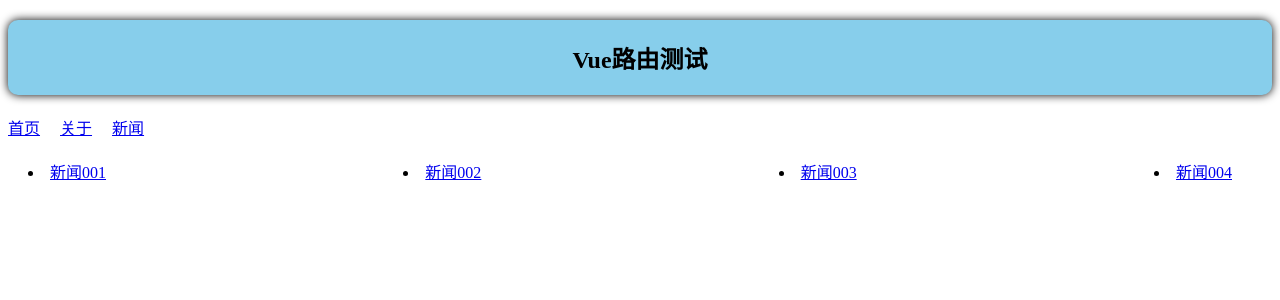
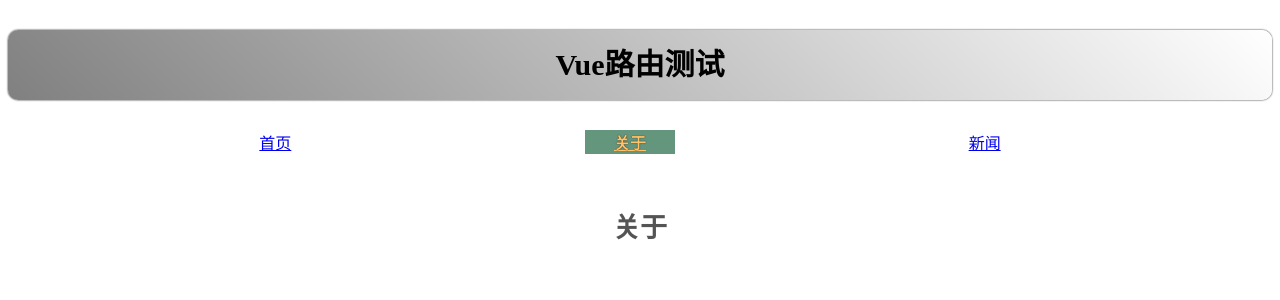
Before and after one commit to Ada-design/qianduan, a Vue app in the folder hello_vue3/: page /about in a window 1280 px wide. Shown: the top 300 px of the page. Built offline with nearby package versions, Linux system fonts and the light colour scheme.

Commit message:
样式的修改

```diff
--- a/hello_vue3/src/App.vue
+++ b/hello_vue3/src/App.vue
@@ -7,8 +7,8 @@
       <!-- to="/" 字符串写法 -->
       <!-- :to="{path:'/about'}" :to="{name:'news'}" 对象式写法  -->
       <RouterLink to="/" active-class="active">首页</RouterLink>
-      <RouterLink :to="{path:'/about'}" active-class="active" >关于</RouterLink>
-      <RouterLink :to="{name:'news'}" active-class="active" >新闻</RouterLink>
+      <RouterLink :to="{ path: '/about' }" active-class="active">关于</RouterLink>
+      <RouterLink :to="{ name: 'news' }" active-class="active">新闻</RouterLink>
     </div>
     <!-- 展示区 -->
     <div class="main-content">
@@ -24,13 +24,44 @@ import { RouterView, RouterLink } from 'vue-router'
 /* 样式 */
 .title {
   text-align: center;
-  background-color: skyblue;
-  box-shadow: 0 0 10px;
+  word-spacing: 5px;
+  margin: 30px 0;
+  height: 70px;
+  line-height: 70px;
+  background-image: linear-gradient(45deg, gray, white);
   border-radius: 10px;
-  padding: 20px;
+  box-shadow: 0 0 2px;
+  font-size: 30px;
 }
 
 a {
   margin-right: 20px;
 }
+
+.navigate {
+  display: flex;
+  justify-content: space-around;
+  margin: 0 100px;
+}
+
+.navigate a {
+  display: block;
+  text-align: center;
+  width: 90px;
+}
+
+.navigate a.active {
+  background-color: #64967E;
+  color: #ffc268;
+  font-weight: 900;
+  text-shadow: 0 0 1px black;
+  font-family: '微软雅黑';
+}
+
+.main-content {
+  margin: 0 auto;
+  margin-top: 30px;
+  border-radius: 10px;
+  width: 80%;
+}
 </style>
--- a/hello_vue3/src/router/index.ts
+++ b/hello_vue3/src/router/index.ts
@@ -23,6 +23,7 @@ const router = createRouter({
             path: '/news', // 路由路径
             name: 'news', // 路由名称
             component: () => import('@/views/NewsDemo.vue'), // 路由组件
+            // 子路由
             children: [
                 {
                     path: 'detail',
--- a/hello_vue3/src/views/AboutDemo.vue
+++ b/hello_vue3/src/views/AboutDemo.vue
@@ -1,9 +1,6 @@
 <template>
-    <div class="news">
-        <li><a href="#">新闻001</a></li>
-        <li><a href="#">新闻002</a></li>
-        <li><a href="#">新闻003</a></li>
-        <li><a href="#">新闻004</a></li>
+    <div class="about">
+        <h2>关于</h2>
     </div>
 </template>
 
@@ -12,17 +9,12 @@
 </script>
 
 <style scoped>
-.news {
-    padding: 0 20px;
+.about {
     display: flex;
-    justify-content: space-between;
+    justify-content: center;
+    align-items: center;
     height: 100%;
-    margin-top: 20px;
-}
-
-.news ul li{
-    margin-top: 30px;
-    list-style: none !important;
-    display: flex;
+    color: rgb(85, 84, 84);
+    font-size: 18px;
 }
 </style>
```
